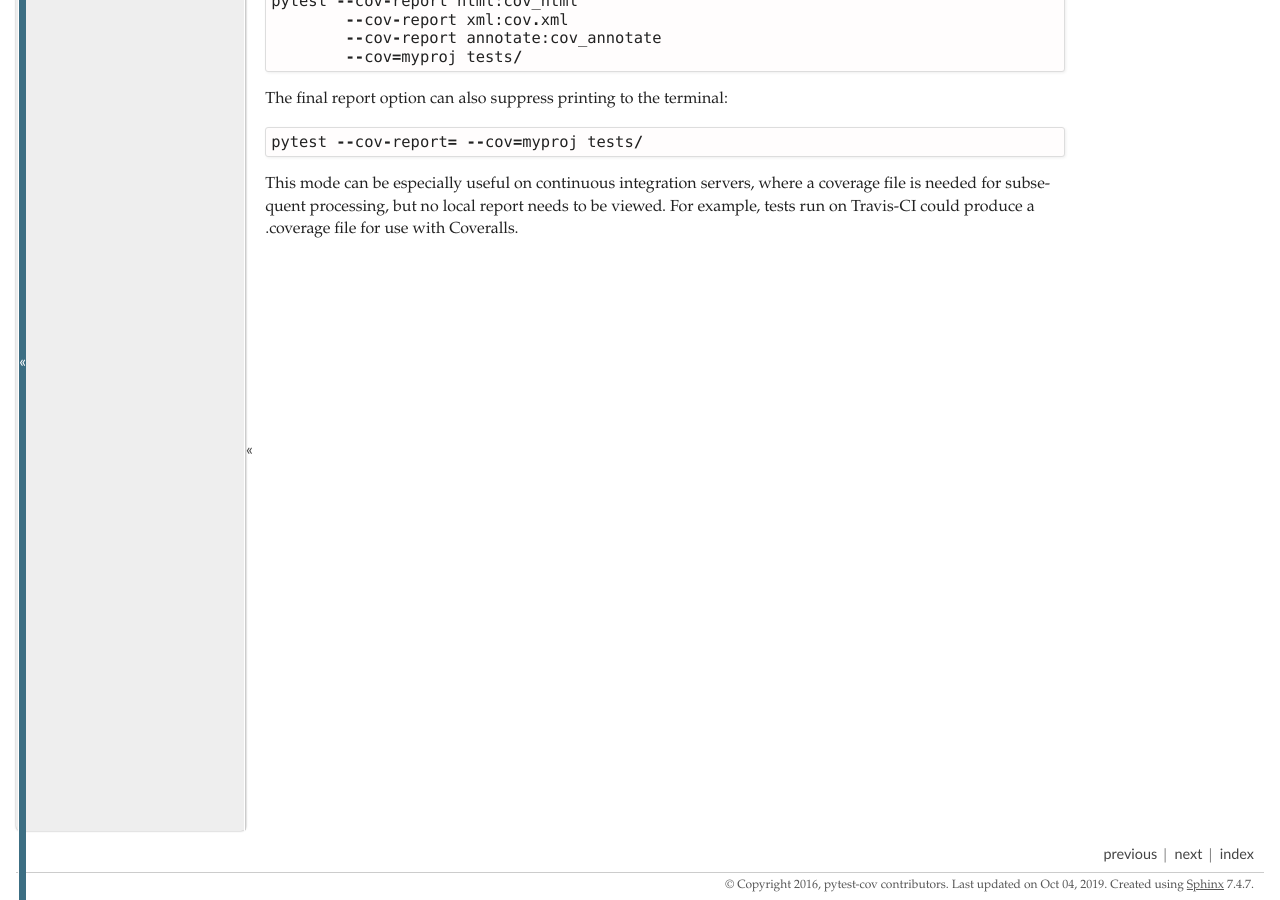
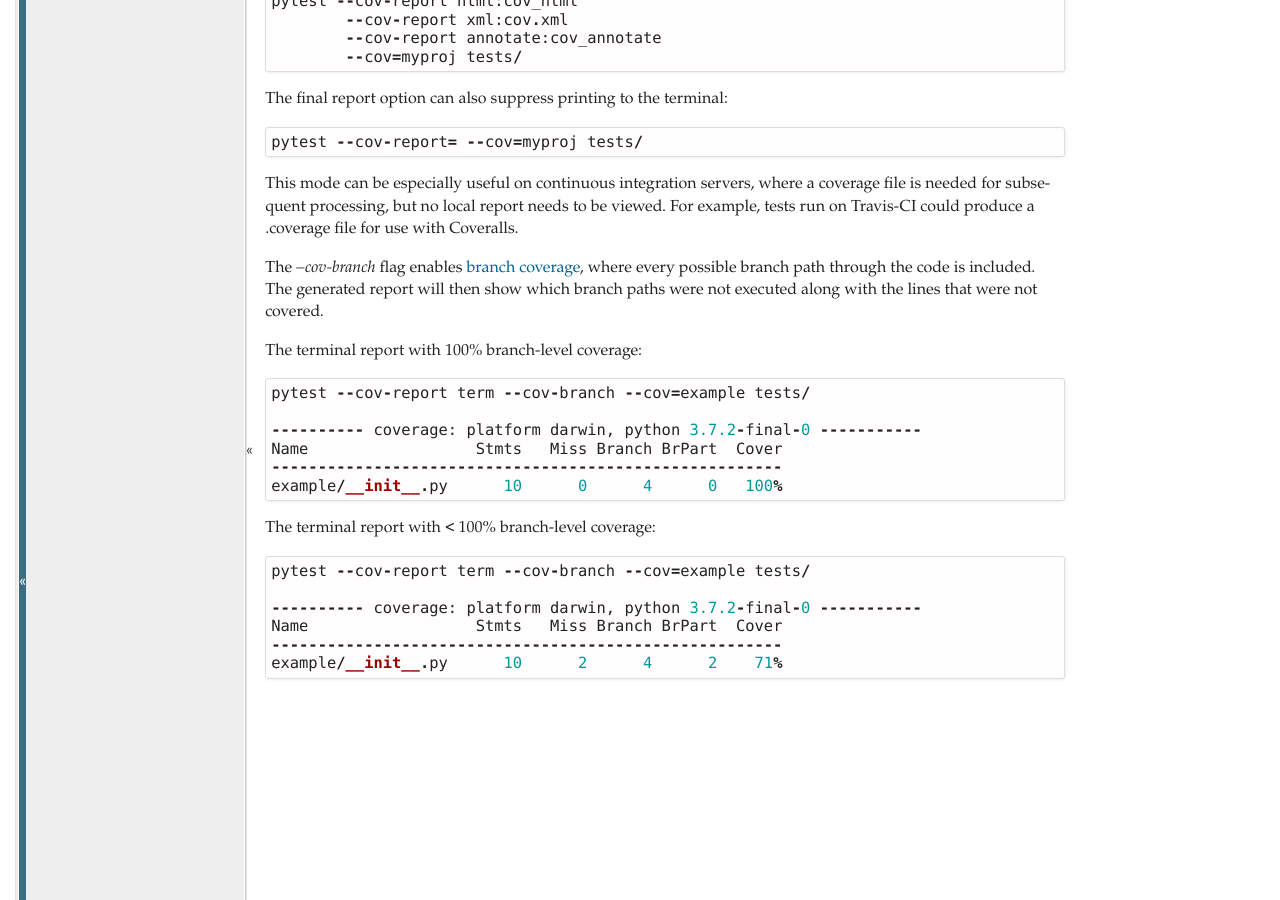
Before and after one commit to pytest-dev/pytest-cov, a Sphinx documentation site: the page built from docs/reporting.rst, in a window 1280 px wide and 900 px high, scrolled down 1316 px. Built offline with Sphinx 7.4.7, drawn with Linux system fonts in a browser that asks for light colours.

Commit message:
add branch example to report doc and basic example to the examples folder

```diff
--- a/docs/reporting.rst
+++ b/docs/reporting.rst
@@ -72,3 +72,26 @@ The final report option can also suppress printing to the terminal::
 This mode can be especially useful on continuous integration servers, where a coverage file
 is needed for subsequent processing, but no local report needs to be viewed. For example,
 tests run on Travis-CI could produce a .coverage file for use with Coveralls.
+
+The `--cov-branch` flag enables
+`branch coverage <https://coverage.readthedocs.io/en/latest/branch.html>`_, where every
+possible branch path through the code is included. The generated report will then show which
+branch paths were not executed along with the lines that were not covered.
+
+The terminal report with 100% branch-level coverage::
+
+    pytest --cov-report term --cov-branch --cov=example tests/
+
+    ---------- coverage: platform darwin, python 3.7.2-final-0 -----------
+    Name                  Stmts   Miss Branch BrPart  Cover
+    -------------------------------------------------------
+    example/__init__.py      10      0      4      0   100%
+
+The terminal report with < 100% branch-level coverage::
+
+    pytest --cov-report term --cov-branch --cov=example tests/
+
+    ---------- coverage: platform darwin, python 3.7.2-final-0 -----------
+    Name                  Stmts   Miss Branch BrPart  Cover
+    -------------------------------------------------------
+    example/__init__.py      10      2      4      2    71%
```
Also changed, not shown: 4 other files.
